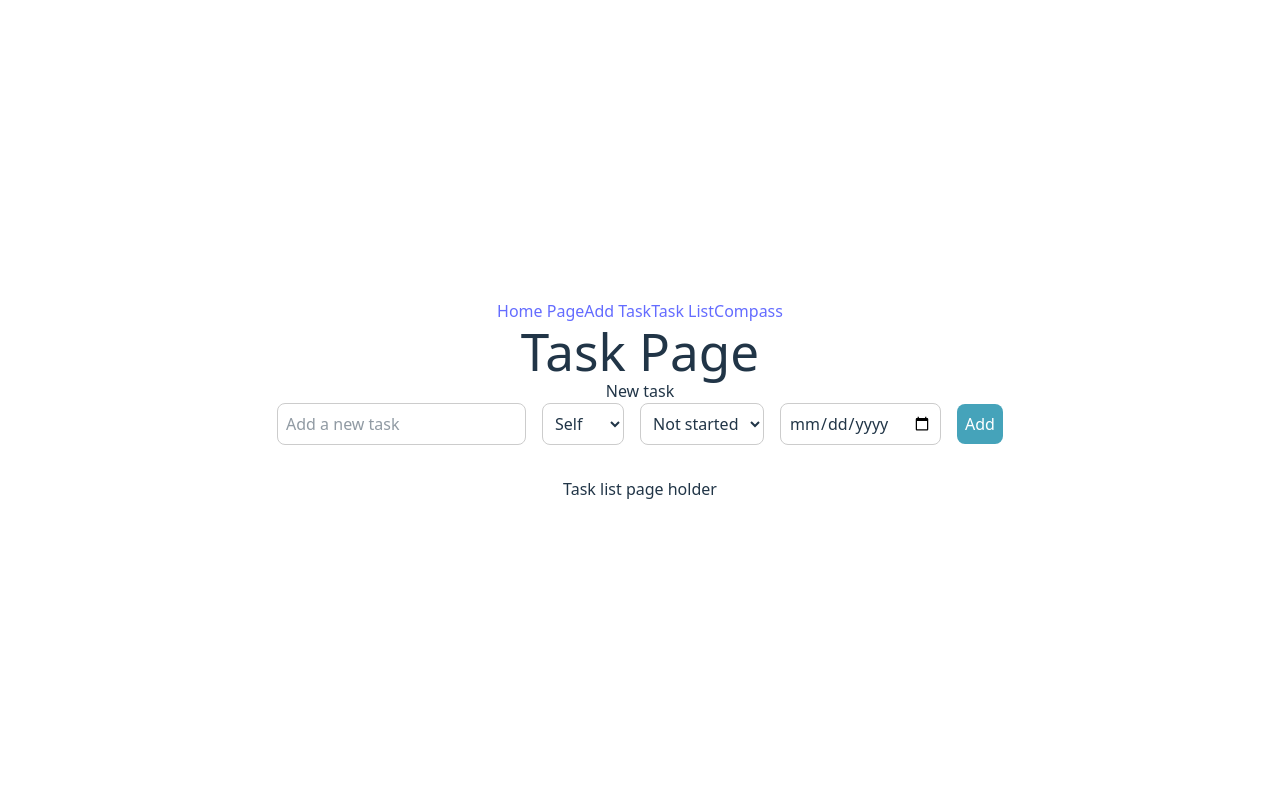
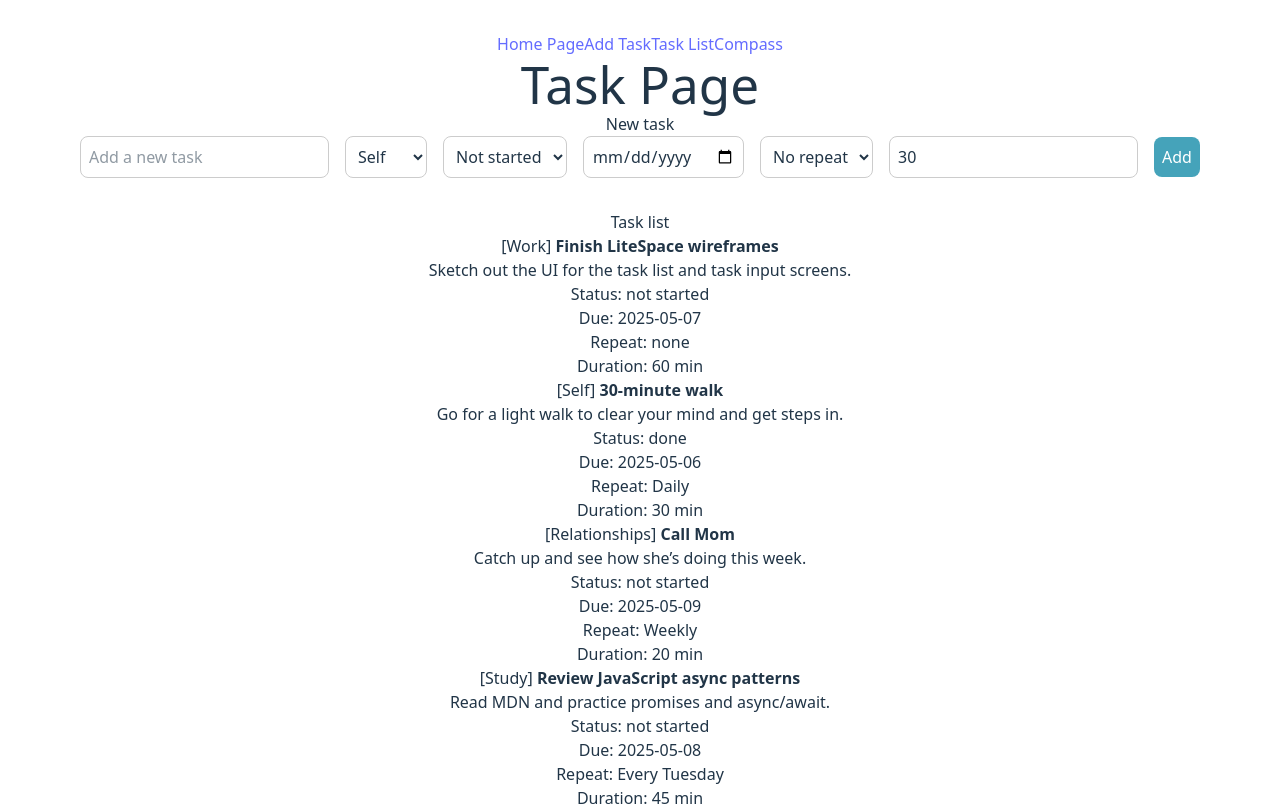
Before and after one commit to znguye/lite-space, a React (Vite) app: page /addtask in a window 1280 px wide. Shown: the top 806 px of the page. Built offline with nearby package versions, Linux system fonts and the light colour scheme; data requests are answered from the project's data file.

Commit message:
Refactor: Created CRUD functions in api.js

```diff
--- a/db.json
+++ b/db.json
@@ -55,6 +55,17 @@
     },
     {
       "id": "87da"
+    },
+    {
+      "id": 1746971136564,
+      "task": "Test task",
+      "description": "",
+      "category": "self",
+      "status": "not started",
+      "createdDate": "2025-05-11T13:45:36.564Z",
+      "dueDate": "2025-05-21",
+      "repetition": "daily",
+      "duration": 30
     }
   ]
 }
--- a/src/components/TaskInput.jsx
+++ b/src/components/TaskInput.jsx
@@ -4,9 +4,12 @@ import { useState } from "react";
 
 export default function TaskInput({onAddTask}) {
     const [task, setTask] = useState("");
+    const [description, setDescription] = useState("");
     const [category, setCategory] = useState("self");
-    const [state, setState] = useState("new")
+    const [status, setStatus] = useState("not started");
     const [dueDate, setDueDate] = useState("");
+    const [repetition, setRepetition] = useState("none");
+    const [duration, setDuration] = useState(30);
 
     const handleSubmit = (e) => {
         e.preventDefault();
@@ -17,17 +20,25 @@ export default function TaskInput({onAddTask}) {
         const newTask = {
             id: Date.now(),
             task,
+            description,
             category,
-            state,
+            status,
             createdDate: new Date().toISOString(),
             dueDate,
+            repetition,
+            duration: parseInt(duration)
         };
 
         onAddTask(newTask);
+
+        //Reset form:
         setTask("");
+        setDescription("");
         setCategory("self");
-        setState("new");
+        setStatus("new");
         setDueDate("");
+        setRepetition("none");
+        setDuration(30);
 
     }
 
@@ -51,10 +62,10 @@ export default function TaskInput({onAddTask}) {
                 </select>
 
                 <select
-                    value={state}
-                    onChange={(e) => setState(e.target.value)}
+                    value={status}
+                    onChange={(e) => setStatus(e.target.value)}
                 >
-                    <option value="new">Not started</option>
+                    <option value="not started">Not started</option>
                     <option value="wip">In progress</option>
                     <option value="done">Done</option>
                 </select>
@@ -65,6 +76,24 @@ export default function TaskInput({onAddTask}) {
                     onChange={(e) => setDueDate(e.target.value)}
                 />
 
+                <select
+                    value={repetition}
+                    onChange={(e) => setRepetition(e.target.value)}
+                >
+                    <option value="none">No repeat</option>
+                    <option value="daily">Daily</option>
+                    <option value="weekly">Weekly</option>
+                </select>
+
+                <input
+                    type="number"
+                    min="5"
+                    step="5"
+                    placeholder="Duration (min)"
+                    value={duration}
+                    onChange={(e) => setDuration(e.target.value)}
+                />
+
                 <button type="submit">Add</button>
             </form>
         </>
--- a/src/pages/AddTaskPage.jsx
+++ b/src/pages/AddTaskPage.jsx
@@ -1,29 +1,33 @@
-import {useState} from "react";
+// Thougts: first create a simple function CRUD here, then create the CRUD functions in api.js and refactor this page,
+
+import {useEffect, useState} from "react";
 import TaskInput from "../components/TaskInput";
 import NavBar from "../components/NavBar";
+import { createTask, getTasks } from "../services/api";
 
 export default function AddTaskPage(){
     const [tasks, setTasks] = useState([]);
 
-    // const handleAddTask = (task) => {
-    //     setTasks([...tasks, task]);
-    //     console.log("task added:", task);
-    // }
+    useEffect(() => {
+        async function fetchTasks() {
+            try {
+                const data = await getTasks();
+                setTasks(data);
+            } catch (err) {
+                console.error("Failed to fetch tasks", err);
+            }
+        } fetchTasks();
+    }, []);
+
     const handleAddTask = async (task) => {
         try {
-            const response = await fetch("http://localhost:3001/tasks", {
-                method: "POST",
-                headers: {"Content-Type": "application/json"},
-                body: JSON.stringify(task),
-            });
-
-            const newTask = await response.json();
-            setTasks([...tasks, task]);
+            const newTask = await createTask(task);
+            setTasks([...tasks, newTask]);
             console.log("task added:", newTask);
         } catch (err) {
-            console.error("Fail to add task", err);
+            console.error("Failed to add task", err);
         }
-    }
+    };
 
     return (
         <div>
@@ -33,12 +37,24 @@ export default function AddTaskPage(){
             <h3>New task</h3>
             <TaskInput onAddTask={handleAddTask} />
 
-            <h3>Task list page holder</h3>
+            <h3>Task list</h3>
             <ul>
                 {tasks.map((task) =>{
-                    <li key={task.id}>
-                        [{task.category}] {task.task} (due {task.dueDate})
+                    return(
+                        <li key={task.id}>
+                        [{task.category}] <strong>{task.name}</strong>
+                        <br />
+                        {task.description}
+                        <br />
+                        Status: {task.status}
+                        <br />
+                        Due: {task.dueDate}
+                        <br />
+                        Repeat: {task.repetition}
+                        <br />
+                        Duration: {task.duration} min
                     </li>
+                    );
                 })}
             </ul>
         </div>
--- a/src/services/api.js
+++ b/src/services/api.js
@@ -1,4 +1,36 @@
+// Thoughts: Create the following functions
 // - `getTasks()`
 // - `createTask(task)`
 // - `updateTask(id, updates)`
 // - `deleteTask(id)`
+
+const BASE_URL = "http://localhost:3001/tasks"
+
+export async function getTasks() {
+    const response = await fetch(BASE_URL);
+    return await response.json();
+}
+
+export async function createTask(task) {
+    const response = await (fetch (BASE_URL, {
+        method: "POST",
+        headers: {"Content-Type": "application/json"},
+        body: JSON.stringify(task),
+    }));
+    return await response.json();
+}
+
+export async function updateTask(id, updates) {
+    const response = await (fetch(`${BASE_URL}/${id}`, {
+        method: "PATCH",
+        headers: {"Content-Type": "application/json"},
+        body: JSON.stringify(updates),
+    }));
+    return await response.json();
+}
+
+export async function deleteTask(id) {
+    await fetch(`${BASE_URL}/${id}`, {
+        method: "DELETE"
+    });
+}
```
